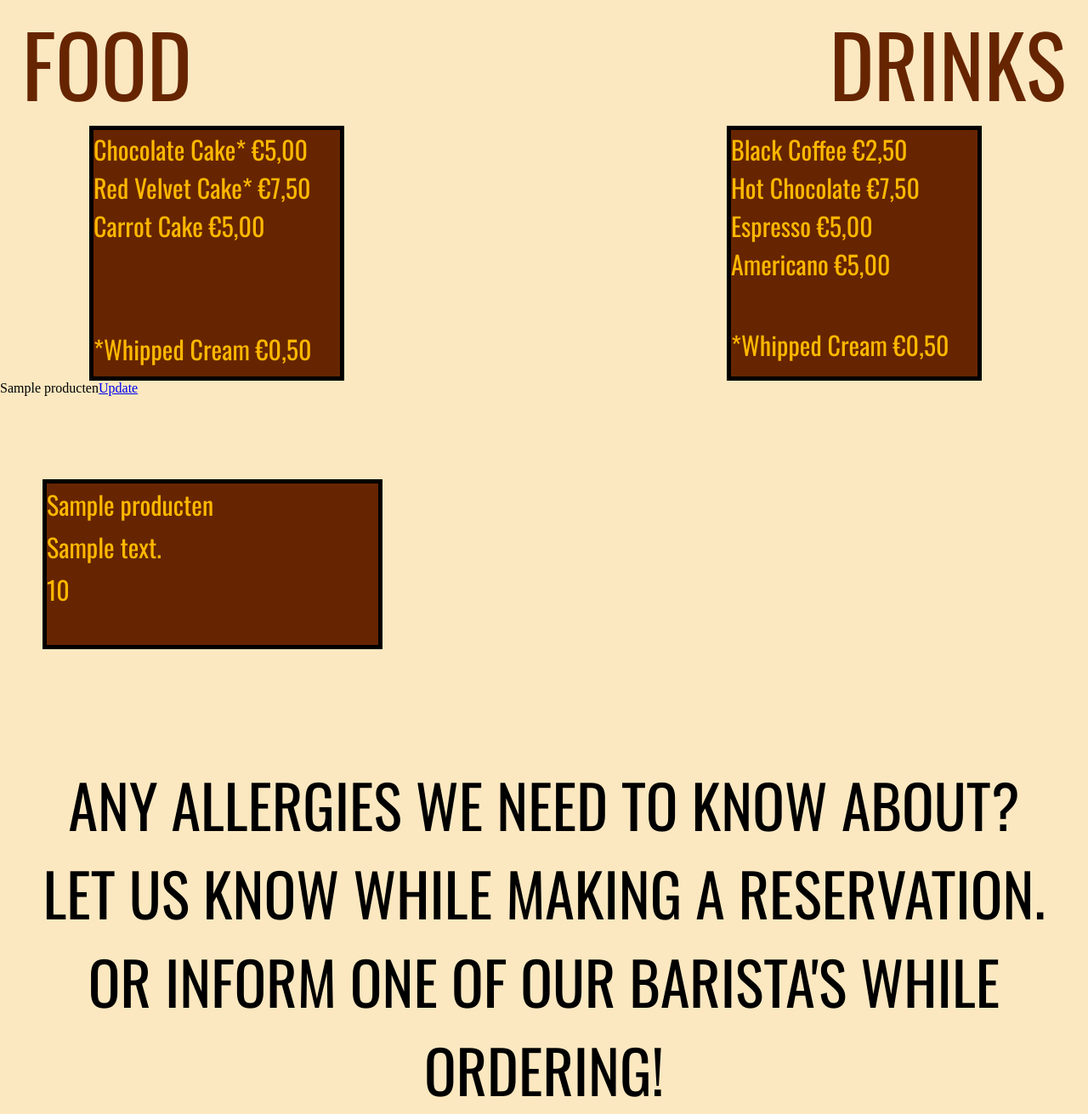
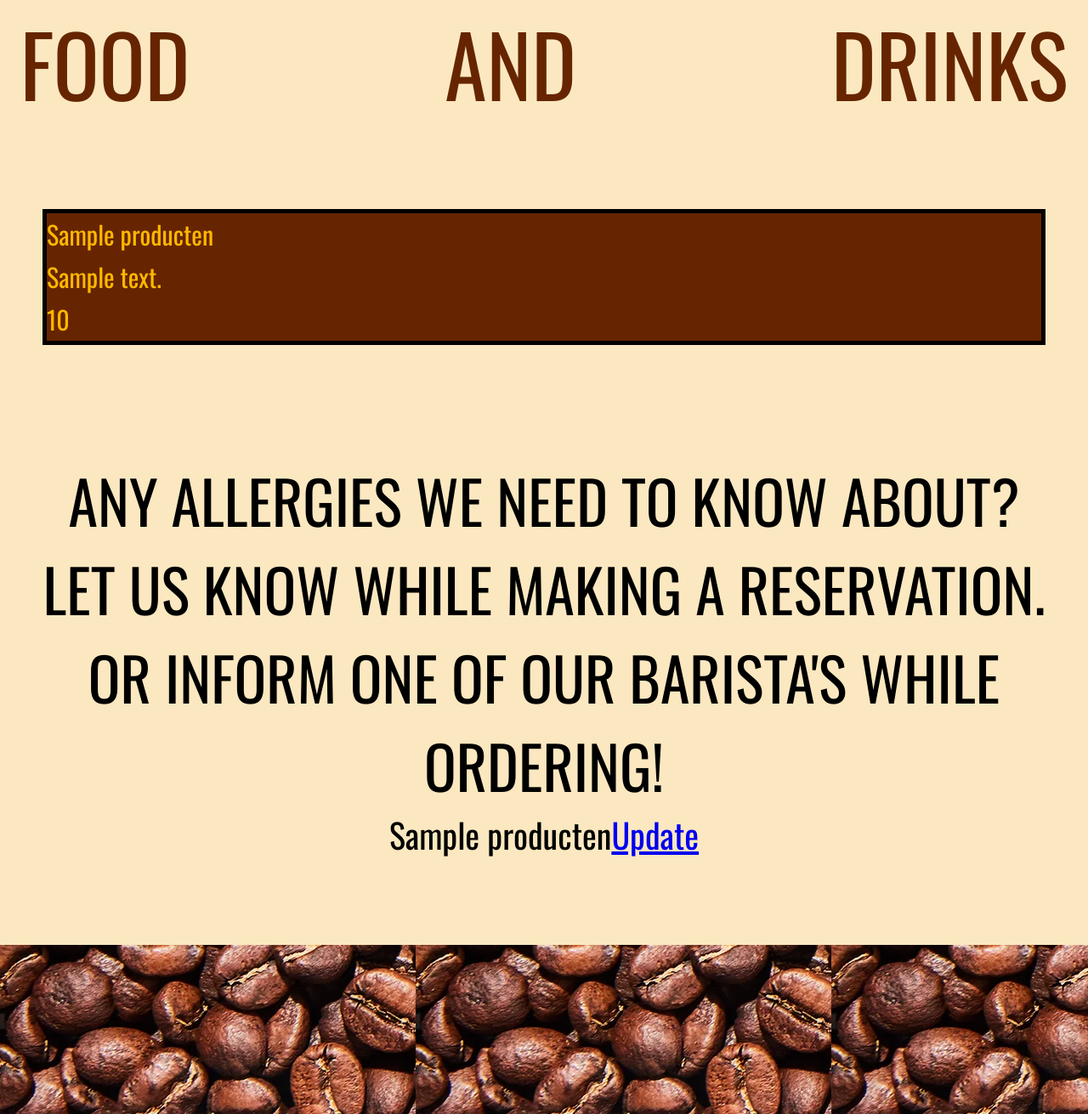
Before and after one commit to JaySchuurman/html, a PHP site: page /fooddrinks.php in a window 1280 px wide. Shown: the part 200-1511 px from the top of the page at 85% size. Run offline with PHP 8.4, Linux system fonts and the light colour scheme; tables that the repository leaves empty or names only in its code hold one stand-in row (values such as "Sample post").

Commit message:
Last difficulties
Made everything a bit more in place.

```diff
--- a/css/main.css
+++ b/css/main.css
@@ -21,7 +21,7 @@
     display: flex;
     justify-content: center;
     text-align: center;
-    margin-left:440px;
+    margin-left:550px;
     -webkit-text-stroke: black 10px solid;
     text-shadow: #000000;
 }
@@ -262,7 +262,7 @@ margin-right: 100px;}
     display: flex;
     flex-direction: row;
     justify-content: center;
-    gap: 750px;
+    gap: 300px;
 }
 
 .food{
@@ -272,6 +272,12 @@ margin-right: 100px;}
     stroke: #FFB800;
 }
 
+.and{
+    font-family: Oswald;
+    font-size: 100px;
+    color:#662500;
+    stroke: #FFB800;
+}
 .drinks{
     font-family: Oswald;
     font-size: 100px;
@@ -363,8 +369,8 @@ margin-right: 100px;}
 }
 
 .items-container{
-    height: 200px;
-    width: 400px;
+    height: auto;
+    width: auto;
     border: solid 5px #000000;
     background-color: #662500;
 }
@@ -375,6 +381,12 @@ margin-right: 100px;}
     color:#000000;
     text-align: center;
     margin-top:80px;
+}
+
+.update-delete-products{
+    font-size: 40px;
+    font-family: Oswald;
+    text-align: center;
 }
 /*end of fooddrinks.php*/
 /*start of reservations.php*/
@@ -473,7 +485,7 @@ input{
     color: #FFB800;
     display: flex;
     justify-content: center;
-    margin-left: 500px;
+    margin-left: 700px;
    -webkit-text-stroke: black 10px solid;
     text-shadow: #000000;
 }
--- a/dashboard.php
+++ b/dashboard.php
@@ -24,8 +24,6 @@ if (!isset($_SESSION["user"])) {
 <a class="dashboard" href="index.php">
     <h>YOU HAVE SUCCESFULLY LOGGED IN</h>
     <p1>PRESS ANYWHERE TO GO BACK TO THE HOMESCREEN</p1>
-
-
 </a>
 </body>
 </html>
--- a/fooddrinks.php
+++ b/fooddrinks.php
@@ -36,53 +36,16 @@ include "conn.php"
             <div class="food">
                 FOOD
             </div>
+            <div class="and">
+                AND
+            </div>
             <div class="drinks">
                 DRINKS
             </div>
         </div>
     </div>
 
-    <div class="products-container">
-        <div class="row3">
-            <div class="food-products">
-                <div class="food-products-text">
-                    <p>Chocolate Cake* €5,00</p>
-                    <p>Red Velvet Cake* €7,50</p>
-                    <p>Carrot Cake €5,00</p>
-                        <div class="whipped-cream-text1">
-                            <p>*Whipped Cream €0,50</p>
-                        </div>
-                </div>
-            </div>
-        </div>
-
-        <div class="row4">
-            <div class="drink-products">
-                <div class="drink-products-text">
-                    <p>Black Coffee €2,50</p>
-                    <p>Hot Chocolate €7,50</p>
-                    <p>Espresso €5,00</p>
-                    <p>Americano €5,00</p>
-                        <div class="whipped-cream-text2">
-                            <p>*Whipped Cream €0,50</p>
-                        </div>
-                </div>
-            </div>
-        </div>
-    </div>
-
 <div class="div">
-<?php
-    $stmt = $connection->prepare("SELECT * FROM producten");
-    $stmt->execute();
-    $data = $stmt->fetchAll();
-
-    foreach ($data as $row) {
-        echo $row['name'];
-        echo "<a href='product_update.php?id=".$row['id']."'>Update</a>";
-        // echo "<a href='product_delete.php?id=".$row['id']."'>Delete</a>";
-    }
-?>
 </div>
     <div class="eten-en-drinken">
     <?php
@@ -111,6 +74,20 @@ include "conn.php"
         <p>OR INFORM ONE OF OUR BARISTA'S WHILE ORDERING!</p>
     </div>
 
+<div class="update-delete-products">
+    <?php
+    $stmt = $connection->prepare("SELECT * FROM producten");
+    $stmt->execute();
+    $data = $stmt->fetchAll();
+
+    foreach ($data as $row) {
+        echo $row['name'];
+        echo "<a href='product_update.php?id=".$row['id']."'>Update</a>";
+        // echo "<a href='product_delete.php?id=".$row['id']."'>Delete</a>";
+    }
+?>
+</div>
+
 <div class="footer2" style="background-image: url(img/coffeebeans.png)"></div>
 </div>
 
```
